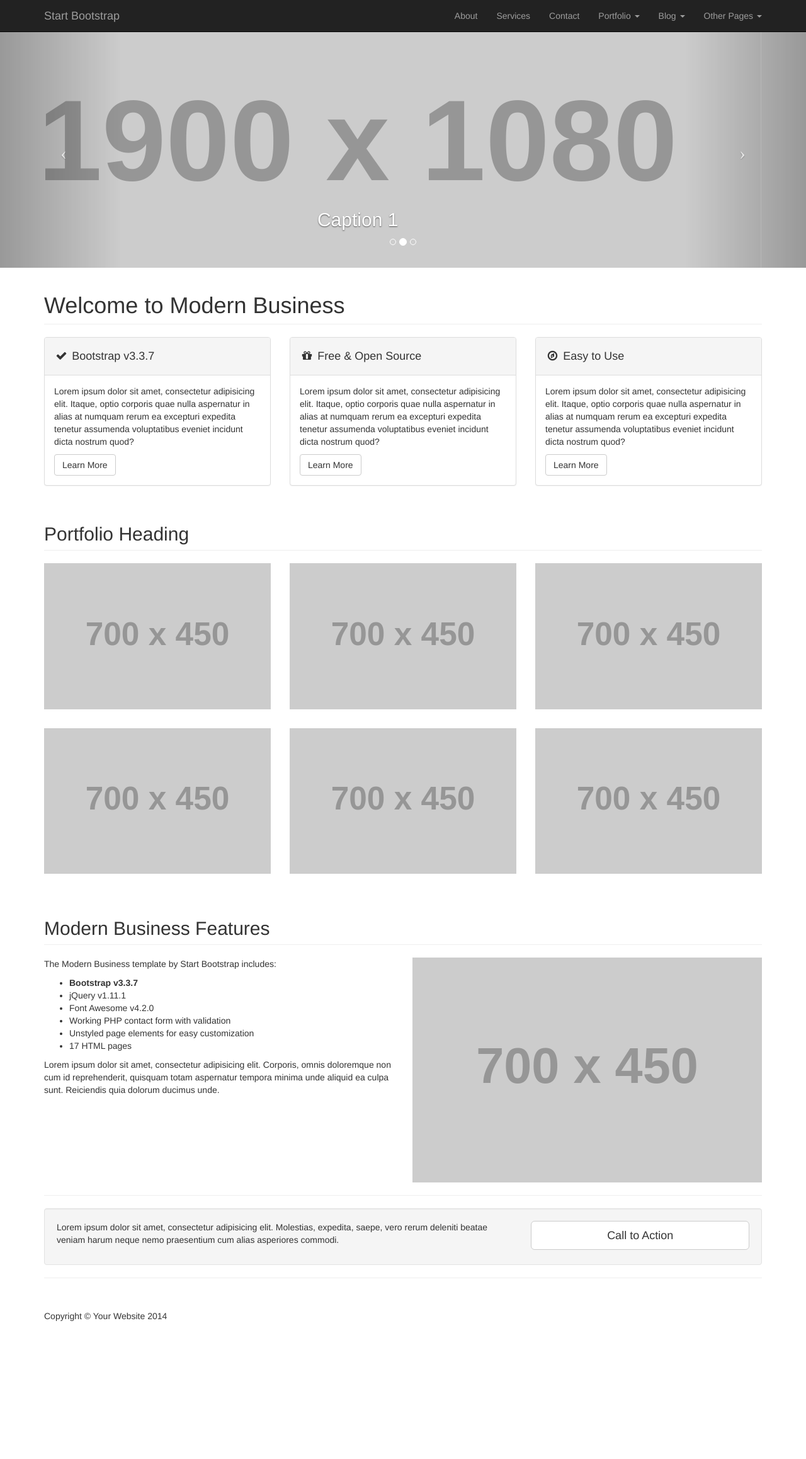
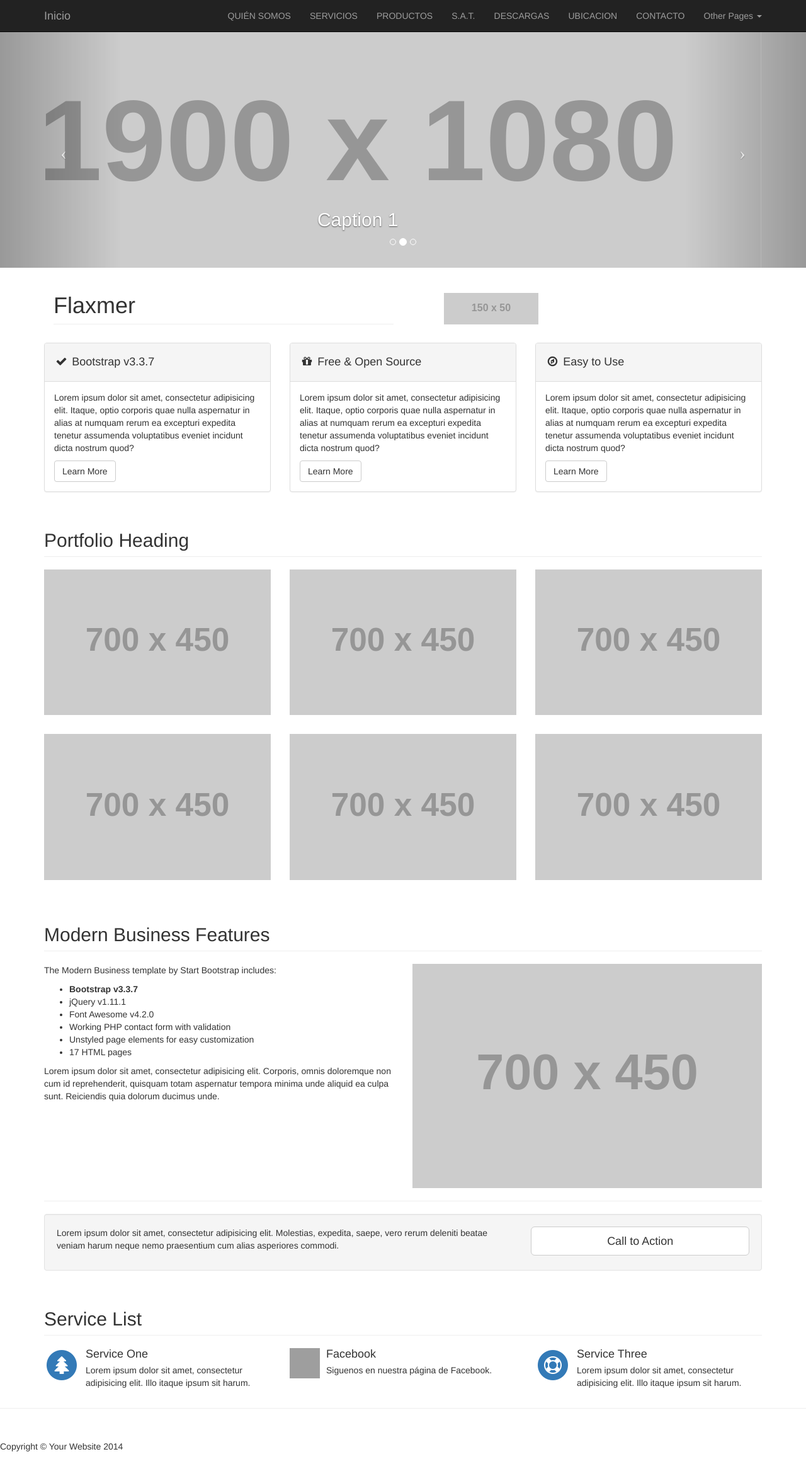
Before and after one commit to liartecarlos/flaxmer, a website: page public_html/index.html in a window 1280 px wide. Shown: the whole page at 63% size. Before the commit the page ends 2159 px from the top, so only its background shows below. Drawn offline with Linux system fonts and the light colour scheme; grey boxes are pictures that could not be loaded; placeholder pictures from the web are drawn by us.

Commit message:
commit inicio3

```diff
--- a/public_html/css/modern-business.css
+++ b/public_html/css/modern-business.css
@@ -9,6 +9,11 @@
 html,
 body {
     height: 100%;
+}
+
+.logoFlaxmer{
+    padding-bottom: 9px;
+    margin: 40px 0 20px 50px;
 }
 
 body {
--- a/public_html/index.html
+++ b/public_html/index.html
@@ -1,40 +1,21 @@
 <!DOCTYPE html>
-<html lang="en">
-
+<html lang="es">
     <head>
-
         <meta charset="utf-8">
         <meta http-equiv="X-UA-Compatible" content="IE=edge">
         <meta name="viewport" content="width=device-width, initial-scale=1">
         <meta name="description" content="">
         <meta name="author" content="">
 
-    <title>Modern Business - Start Bootstrap Template</title>
-
-    <!-- Bootstrap Core CSS -->
+        <title>QUEMADORES INDUSTRIALES ORTÍZ, S.L. - Quemadores de Gasoil, Gas, Fuel, Mixtos...</title>
         <link href="css/bootstrap.min.css" rel="stylesheet">
-
-    <!-- Custom CSS -->
         <link href="css/modern-business.css" rel="stylesheet">
-
-    <!-- Custom Fonts -->
         <link href="font-awesome/css/font-awesome.min.css" rel="stylesheet" type="text/css">
-
-    <!-- HTML5 Shim and Respond.js IE8 support of HTML5 elements and media queries -->
-    <!-- WARNING: Respond.js doesn't work if you view the page via file:// -->
-    <!--[if lt IE 9]>
-        <script src="https://oss.maxcdn.com/libs/html5shiv/3.7.0/html5shiv.js"></script>
-        <script src="https://oss.maxcdn.com/libs/respond.js/1.4.2/respond.min.js"></script>
-    <![endif]-->
-
     </head>
 
     <body>
-
-    <!-- Navigation -->
         <nav class="navbar navbar-inverse navbar-fixed-top" role="navigation">
             <div class="container">
-            <!-- Brand and toggle get grouped for better mobile display -->
                 <div class="navbar-header">
                     <button type="button" class="navbar-toggle" data-toggle="collapse" data-target="#bs-example-navbar-collapse-1">
                         <span class="sr-only">Toggle navigation</span>
@@ -42,53 +23,30 @@
                         <span class="icon-bar"></span>
                         <span class="icon-bar"></span>
                     </button>
-                <a class="navbar-brand" href="index.html">Start Bootstrap</a>
+                    <a class="navbar-brand" href="index.html">Inicio</a>
                 </div>
-            <!-- Collect the nav links, forms, and other content for toggling -->
                 <div class="collapse navbar-collapse" id="bs-example-navbar-collapse-1">
                     <ul class="nav navbar-nav navbar-right">
                         <li>
-                        <a href="about.html">About</a>
+                            <a href="about.html">QUIÉN SOMOS</a>
                         </li>
                         <li>
-                        <a href="services.html">Services</a>
+                            <a href="services.html">SERVICIOS</a>
                         </li>
                         <li>
-                        <a href="contact.html">Contact</a>
-                    </li>
-                    <li class="dropdown">
-                        <a href="#" class="dropdown-toggle" data-toggle="dropdown">Portfolio <b class="caret"></b></a>
-                        <ul class="dropdown-menu">
-                            <li>
-                                <a href="portfolio-1-col.html">1 Column Portfolio</a>
+                            <a href="#">PRODUCTOS</a>
                         </li>
                         <li>
-                                <a href="portfolio-2-col.html">2 Column Portfolio</a>
+                            <a href="#">S.A.T.</a>
                         </li>
                         <li>
-                                <a href="portfolio-3-col.html">3 Column Portfolio</a>
+                            <a href="#">DESCARGAS</a>
                         </li>
                         <li>
-                                <a href="portfolio-4-col.html">4 Column Portfolio</a>
+                            <a href="#">UBICACION</a>
                         </li>
                         <li>
-                                <a href="portfolio-item.html">Single Portfolio Item</a>
-                            </li>
-                        </ul>
-                    </li>
-                    <li class="dropdown">
-                        <a href="#" class="dropdown-toggle" data-toggle="dropdown">Blog <b class="caret"></b></a>
-                        <ul class="dropdown-menu">
-                            <li>
-                                <a href="blog-home-1.html">Blog Home 1</a>
-                            </li>
-                            <li>
-                                <a href="blog-home-2.html">Blog Home 2</a>
-                            </li>
-                            <li>
-                                <a href="blog-post.html">Blog Post</a>
-                            </li>
-                        </ul>
+                            <a href="contact.html">CONTACTO</a>
                         </li>
                         <li class="dropdown">
                             <a href="#" class="dropdown-toggle" data-toggle="dropdown">Other Pages <b class="caret"></b></a>
@@ -112,21 +70,14 @@
                         </li>
                     </ul>
                 </div>
-            <!-- /.navbar-collapse -->
             </div>
-        <!-- /.container -->
         </nav>
-
-    <!-- Header Carousel -->
         <header id="myCarousel" class="carousel slide">
-        <!-- Indicators -->
             <ol class="carousel-indicators">
                 <li data-target="#myCarousel" data-slide-to="0" class="active"></li>
                 <li data-target="#myCarousel" data-slide-to="1"></li>
                 <li data-target="#myCarousel" data-slide-to="2"></li>
             </ol>
-
-        <!-- Wrapper for slides -->
             <div class="carousel-inner">
                 <div class="item active">
                     <div class="fill" style="background-image:url('http://placehold.it/1900x1080&text=Slide One');"></div>
@@ -147,8 +98,6 @@
                     </div>
                 </div>
             </div>
-
-        <!-- Controls -->
             <a class="left carousel-control" href="#myCarousel" data-slide="prev">
                 <span class="icon-prev"></span>
             </a>
@@ -156,16 +105,19 @@
                 <span class="icon-next"></span>
             </a>
         </header>
-
-    <!-- Page Content -->
         <div class="container">
-
-        <!-- Marketing Icons Section -->
             <div class="row">
                 <div class="col-lg-12">
+                    <div class="col-lg-6">
                         <h1 class="page-header">
-                    Welcome to Modern Business
+                            Flaxmer
                         </h1>
+                    </div>
+                    <div class="col-lg-6">
+                        <a class="img-responsive logoFlaxmer" href="#">
+                            <img src="http://placehold.it/150x50&amp;text=Logo" alt="">
+                        </a>
+                    </div>
                 </div>
                 <div class="col-md-4">
                     <div class="panel panel-default">
@@ -279,6 +231,57 @@
                 </div>
             </div>
 
+            <div class="row">
+                <div class="col-lg-12">
+                    <h2 class="page-header">Service List</h2>
+                </div>
+
+                <div class="col-md-4">
+                    <div class="media">
+                        <div class="pull-left">
+                            <span class="fa-stack fa-2x">
+                                <i class="fa fa-circle fa-stack-2x text-primary"></i>
+                                <i class="fa fa-tree fa-stack-1x fa-inverse"></i>
+                            </span>
+                        </div>
+                        <div class="media-body">
+                            <h4 class="media-heading">Service One</h4>
+                            <p>Lorem ipsum dolor sit amet, consectetur adipisicing elit. Illo itaque ipsum sit harum.</p>
+                        </div>
+                    </div>
+                </div>
+                <div class="col-md-4">
+                    <div class="media">
+                        <div class="pull-left">
+                            <a href="http://www.facebook.com/quemadoresflaxmer" target="_blank">
+                                <img alt="Siguenos en Facebook"
+                                     src="https://lh6.googleusercontent.com/-CYt37hfDnQ8/T3nNydojf_I/AAAAAAAAAr0/P5OtlZxV4rk/s32/facebook32.png"
+                                     height="48" width="48">
+                            </a>
+                        </div>
+                        <div class="media-body">
+                            <h4 class="media-heading">Facebook</h4>
+                            <p>Siguenos en nuestra página de Facebook.</p>
+                        </div>
+                    </div>
+                </div>
+                <div class="col-md-4">
+                    <div class="media">
+                        <div class="pull-left">
+                            <span class="fa-stack fa-2x">
+                                <i class="fa fa-circle fa-stack-2x text-primary"></i>
+                                <i class="fa fa-support fa-stack-1x fa-inverse"></i>
+                            </span>
+                        </div>
+                        <div class="media-body">
+                            <h4 class="media-heading">Service Three</h4>
+                            <p>Lorem ipsum dolor sit amet, consectetur adipisicing elit. Illo itaque ipsum sit harum.</p>
+                        </div>
+                    </div>
+                </div>
+            </div>
+        </div>
+
         <hr>
 
         <!-- Footer -->
```
Also changed, not shown: public_html/about.html (+1 -14 lines). Lines whose indentation alone changed are shown as unchanged.
